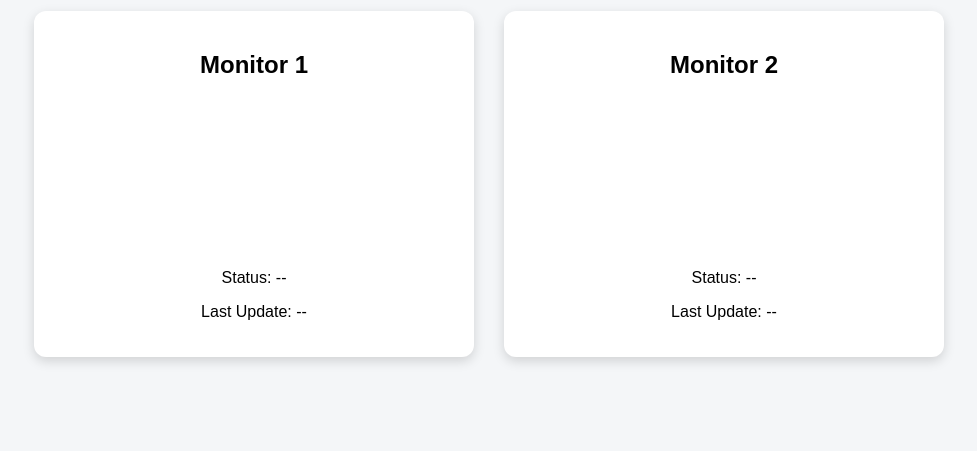
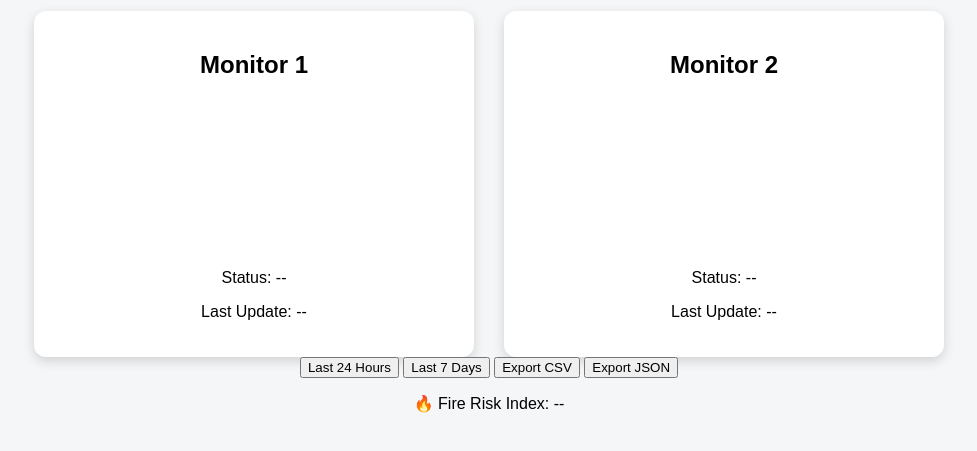
Before and after one commit to omarfarooq2011/thingspeak-dashboard, a plain HTML site: page index.html in a window 1280 px wide. Shown: the part 83-534 px from the top of the page, without its empty margins (151-1128 px from the left). Drawn offline with nearby package versions, Linux system fonts and the light colour scheme; no server answers.

Commit message:
Update index.html

```diff
--- a/index.html
+++ b/index.html
@@ -29,6 +29,15 @@
     </div>
 </div>
 
+<div class="controls">
+    <button onclick="loadHistory(24)">Last 24 Hours</button>
+    <button onclick="loadHistory(168)">Last 7 Days</button>
+    <button onclick="exportData('csv')">Export CSV</button>
+    <button onclick="exportData('json')">Export JSON</button>
+</div>
+
+<p>🔥 Fire Risk Index: <span id="fireRisk">--</span></p>
+
 <script src="script.js"></script>
 </body>
 </html>
```
